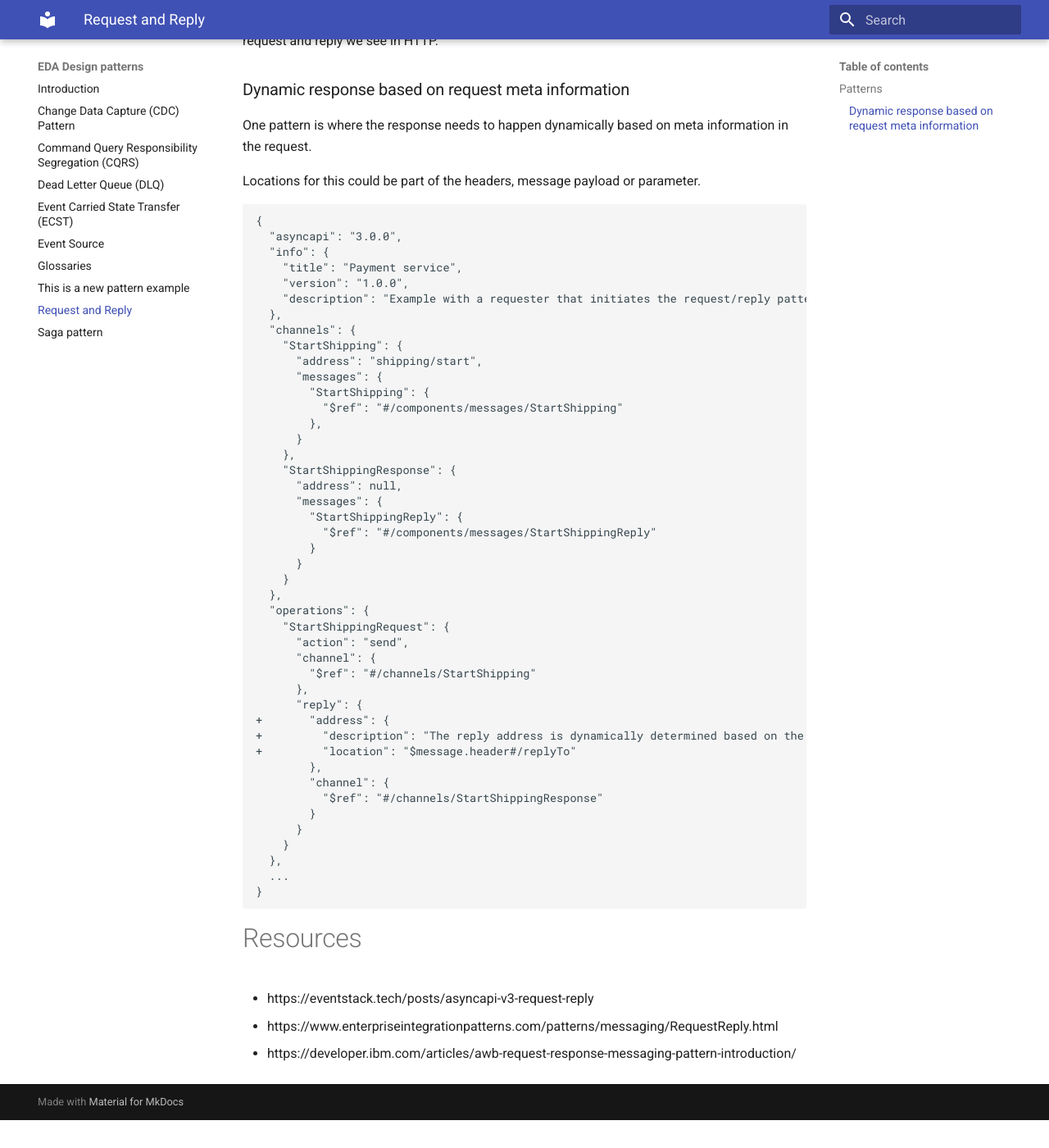
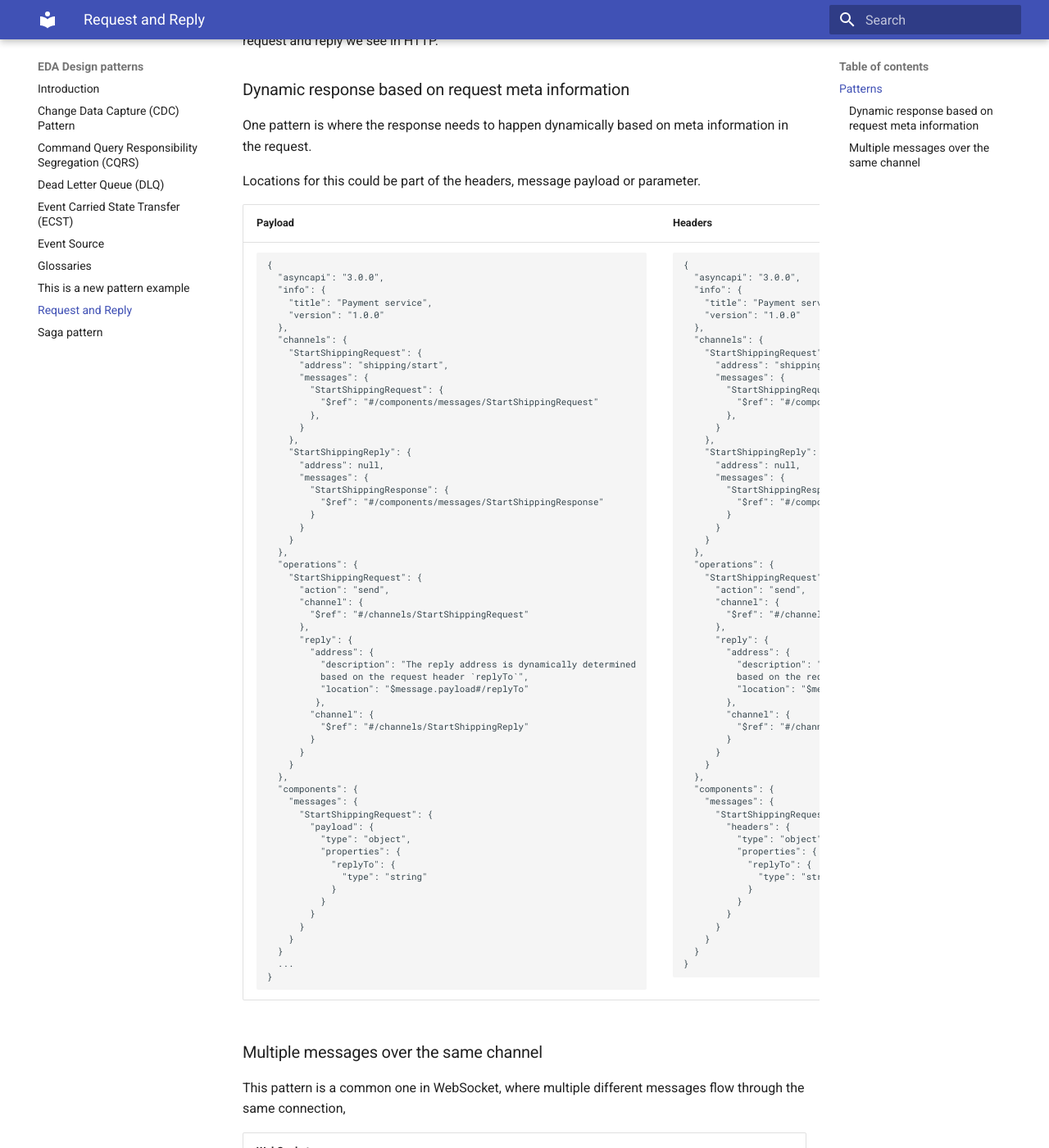
Before and after one commit to jonaslagoni/design-patterns, an MkDocs documentation site: the page built from patterns/request-and-reply.md, in a window 1280 px wide and 1400 px high, scrolled down 1368 px. Shown: the whole window at 82% size. Built offline with MkDocs 1.6.1 and Material for MkDocs 9.7.7, drawn with Linux system fonts in a browser that asks for light colours; before the commit the page ends 2734 px from its top, so only the background shows below that; some of the changed text lies outside the part shown.

Commit message:
add more examples

````diff
--- a/patterns/request-and-reply.md
+++ b/patterns/request-and-reply.md
@@ -20,7 +20,7 @@ In request and reply there are always two parties, the requester, making the req
 <tr>
 <td>
 
-```diff
+```json
 {
   "asyncapi": "3.0.0",
   "info": {
@@ -32,24 +32,24 @@ In request and reply there are always two parties, the requester, making the req
     "StartShipping": {
       "address": "shipping/start",
       "messages": {
-        "StartShipping": {
-          "$ref": "#/components/messages/StartShipping"
+        "StartShippingRequest": {
+          "$ref": "#/components/messages/StartShippingRequest"
         },
-        "StartShippingReply": {
-          "$ref": "#/components/messages/StartShippingReply"
+        "StartShippingResponse": {
+          "$ref": "#/components/messages/StartShippingResponse"
         }
       }
     }
   },
   "operations": {
     "StartShippingRequest": {
-+     "action": "send",
+      "action": "send",
       "channel": {
         "$ref": "#/channels/StartShipping"
       },
       "messages": [
         {
-          "$ref": "#/channels/ping/messages/StartShipping"
+          "$ref": "#/channels/ping/messages/StartShippingRequest"
         }
       ],
       "reply": {
@@ -58,7 +58,7 @@ In request and reply there are always two parties, the requester, making the req
         },
         "messages": [
           {
-            "$ref": "#/channels/ping/messages/StartShippingReply"
+            "$ref": "#/channels/ping/messages/StartShippingResponse"
           }
         ]
       }
@@ -71,7 +71,7 @@ In request and reply there are always two parties, the requester, making the req
 
 <td>
 
-```diff
+```json
 {
   "asyncapi": "3.0.0",
   "info": {
@@ -85,14 +85,14 @@ In request and reply there are always two parties, the requester, making the req
     }
   },
   "operations": {
-    "StartShippingResponse": {
-+     "action": "receive",
+    "StartShippingReply": {
+      "action": "receive",
       "channel": {
         "$ref": "#/channels/StartShipping"
       },
       "messages": [
         {
-          "$ref": "#/channels/ping/messages/StartShipping"
+          "$ref": "#/channels/ping/messages/StartShippingRequest"
         }
       ],
       "reply": {
@@ -101,7 +101,7 @@ In request and reply there are always two parties, the requester, making the req
         },
         "messages": [
           {
-            "$ref": "#/channels/ping/messages/StartShippingReply"
+            "$ref": "#/channels/ping/messages/StartShippingResponse"
           }
         ]
       }
@@ -126,28 +126,35 @@ One pattern is where the response needs to happen dynamically based on meta info
 
 Locations for this could be part of the headers, message payload or parameter.
 
-```diff
+<table>
+<tr>
+<th> Payload </th>
+<th> Headers </th>
+</tr>
+<tr>
+<td>
+
+```json
 {
   "asyncapi": "3.0.0",
   "info": {
     "title": "Payment service",
-    "version": "1.0.0",
-    "description": "Example with a requester that initiates the request/reply pattern where the reply will happen on whatever is defined in the header `replyTo` of the request."
+    "version": "1.0.0"
   },
   "channels": {
-    "StartShipping": {
+    "StartShippingRequest": {
       "address": "shipping/start",
       "messages": {
-        "StartShipping": {
-          "$ref": "#/components/messages/StartShipping"
+        "StartShippingRequest": {
+          "$ref": "#/components/messages/StartShippingRequest"
         },
       }
     },
-    "StartShippingResponse": {
+    "StartShippingReply": {
       "address": null,
       "messages": {
-        "StartShippingReply": {
-          "$ref": "#/components/messages/StartShippingReply"
+        "StartShippingResponse": {
+          "$ref": "#/components/messages/StartShippingResponse"
         }
       }
     }
@@ -156,23 +163,165 @@ Locations for this could be part of the headers, message payload or parameter.
     "StartShippingRequest": {
       "action": "send",
       "channel": {
-        "$ref": "#/channels/StartShipping"
+        "$ref": "#/channels/StartShippingRequest"
       },
       "reply": {
-+       "address": {
-+         "description": "The reply address is dynamically determined based on the request header `replyTo`",
-+         "location": "$message.header#/replyTo"
-        },
+        "address": {
+          "description": "The reply address is dynamically determined
+          based on the request header `replyTo`",
+          "location": "$message.payload#/replyTo"
+         },
         "channel": {
-          "$ref": "#/channels/StartShippingResponse"
+          "$ref": "#/channels/StartShippingReply"
         }
       }
     }
   },
+  "components": {
+    "messages": {
+      "StartShippingRequest": {
+        "payload": {
+          "type": "object",
+          "properties": {
+            "replyTo": {
+              "type": "string"
+            }
+          }
+        }
+      }
+    }
+  }
   ...
 }
 ```
+</td>
 
+<td>
+
+```json
+{
+  "asyncapi": "3.0.0",
+  "info": {
+    "title": "Payment service",
+    "version": "1.0.0"
+  },
+  "channels": {
+    "StartShippingRequest": {
+      "address": "shipping/start",
+      "messages": {
+        "StartShippingRequest": {
+          "$ref": "#/components/messages/StartShippingRequest"
+        },
+      }
+    },
+    "StartShippingReply": {
+      "address": null,
+      "messages": {
+        "StartShippingResponse": {
+          "$ref": "#/components/messages/StartShippingResponse"
+        }
+      }
+    }
+  },
+  "operations": {
+    "StartShippingRequest": {
+      "action": "send",
+      "channel": {
+        "$ref": "#/channels/StartShippingRequest"
+      },
+      "reply": {
+        "address": {
+          "description": "The reply address is dynamically determined
+          based on the request header `replyTo`",
+          "location": "$message.header#/replyTo"
+        },
+        "channel": {
+          "$ref": "#/channels/StartShippingReply"
+        }
+      }
+    }
+  },
+  "components": {
+    "messages": {
+      "StartShippingRequest": {
+        "headers": {
+          "type": "object",
+          "properties": {
+            "replyTo": {
+              "type": "string"
+            }
+          }
+        }
+      }
+    }
+  }
+}
+```
+</td>
+</tr>
+</table>
+
+
+### Multiple messages over the same channel
+This pattern is a common one in WebSocket, where multiple different messages flow through the same connection,
+
+<table>
+<tr>
+<th> WebSocket </th>
+</tr>
+<tr>
+<td>
+
+> Simulating a request and reply scenario, where we expect a specific message results in another over the same connection.
+
+```json
+{
+  "asyncapi": "3.0.0",
+  "info": {
+    "title": "WebSocket request/reply example",
+    "version": "1.0.0"
+  },
+  "channels": {
+    "rootChannel": {
+      "address": "/",
+      "messages": {
+        "StartShippingRequest": {
+          "$ref": "#/components/messages/StartShippingRequest"
+        },
+        "StartShippingResponse": {
+          "$ref": "#/components/messages/StartShippingResponse"
+        }
+      }
+    }
+  },
+  "operations": {
+    "StartShippingRequest": {
+      "action": "send",
+      "channel": {
+        "$ref": "#/channels/rootChannel"
+      },
+      "messages": [
+        {
+          "$ref": "/components/messages/StartShippingRequest"
+        }
+      ],
+      "reply": {
+        "messages": [
+          {
+            "$ref": "/components/messages/StartShippingResponse"
+          }
+        ],
+        "channel": {
+          "$ref": "#/channels/rootChannel"
+        }
+      }
+    }
+  }
+}
+```
+</td>
+</tr>
+</table>
 
 # Resources
 
````
